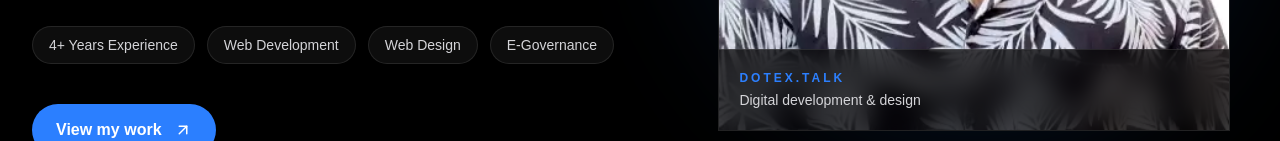
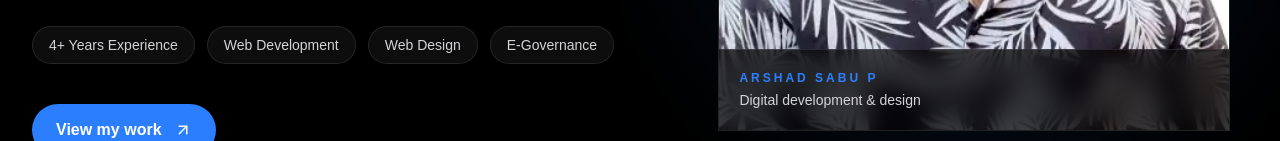
Before and after one commit to dotextalk/dotextalk, a Next.js app: page /architect in a window 1280 px wide. Shown: the part 811-952 px from the top of the page. Built offline with nearby package versions, Linux system fonts and the light colour scheme.

Commit message:
Update ARCHITECT text from 'DOTEX.TALK' to 'ARSHAD SABU P'
.

```diff
--- a/app/architect/page.tsx
+++ b/app/architect/page.tsx
@@ -123,7 +123,7 @@ export default function ArchitectPage() {
 
                 <div className="absolute bottom-0 left-0 right-0 border-t border-white/10 bg-black/70 p-5 backdrop-blur-md">
                   <p className="text-xs font-semibold uppercase tracking-[0.25em] text-blue-500">
-                    DOTEX.TALK
+                    ARSHAD SABU P
                   </p>
 
                   <p className="mt-1 text-sm text-zinc-300">
```
